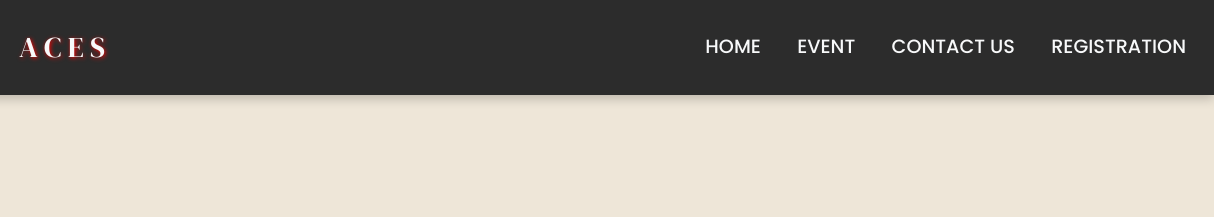
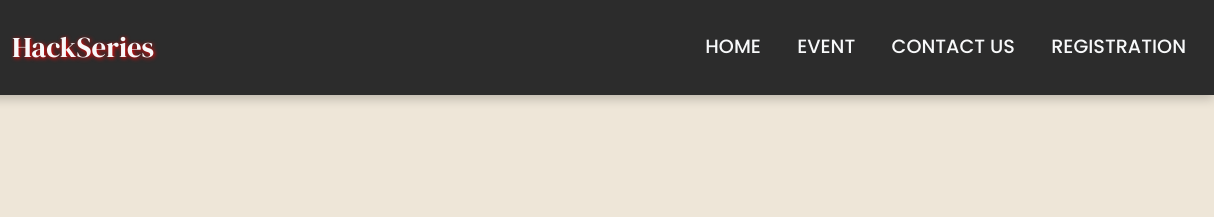
Before and after one commit to Tejas-Santosh-Nalawade/ACES-Hackseries-01, a plain HTML site: page hackseries00.html in a window 1280 px wide. Shown: the top 217 px of the page, 66-1280 px from the left. Drawn offline with nearby package versions, Linux system fonts and the light colour scheme.

Commit message:
hackseries name added

```diff
--- a/hackseries00.html
+++ b/hackseries00.html
@@ -23,7 +23,7 @@
         <div class="d-flex justify-content-between align-items-center">
             <div class="d-flex align-items-center">
                 <a href="https://aces.dypvp.edu.in/"><img src="./images/logo.png" class="logo-img" alt="logo"></a>
-                <h1 class="logo text-light ms-3 text-center d-none d-lg-block">A C E S</h1>
+                <h1 class="logo text-light ms-3 text-center d-none d-lg-block">HackSeries</h1>
             </div>
             <nav class="navItems d-none d-lg-block">
                 <a href="./index.html" class="text-light mx-3">Home</a>
```
